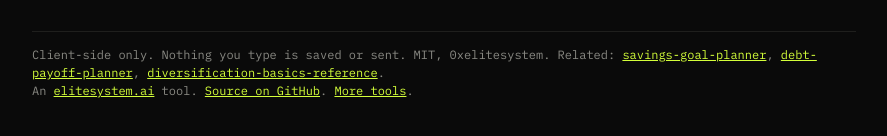
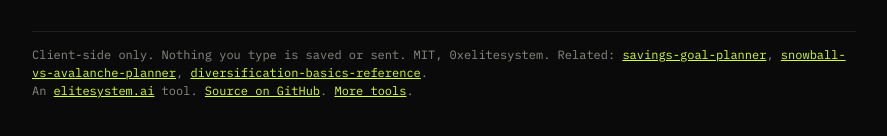
Before and after one commit to 0xelitesystem/net-worth-snapshot, a plain HTML site: page index.html in a window 1280 px wide. Shown: the part 790-926 px from the top of the page, without its empty margins (196-1083 px from the left). Drawn offline with Linux system fonts and the light colour scheme.

Commit message:
Point links at renamed repos
Repos were renamed (old addresses redirect). Links, names and catalog entries now use the new names.

```diff
--- a/index.html
+++ b/index.html
@@ -310,7 +310,7 @@ OTHER DEALINGS IN THE FONT SOFTWARE.
 
 <footer>Client-side only. Nothing you type is saved or sent. MIT, 0xelitesystem.
 Related: <a href="https://github.com/0xelitesystem/savings-goal-planner">savings-goal-planner</a>,
-<a href="https://github.com/0xelitesystem/debt-payoff-planner">debt-payoff-planner</a>,
+<a href="https://github.com/0xelitesystem/snowball-vs-avalanche-planner">snowball-vs-avalanche-planner</a>,
 <a href="https://github.com/0xelitesystem/diversification-basics-reference">diversification-basics-reference</a>. <br>An <a href="https://elitesystem.ai" target="_blank" rel="noopener">elitesystem.ai</a> tool. <a href="https://github.com/0xelitesystem/net-worth-snapshot" target="_blank" rel="noopener">Source on GitHub</a>. <a href="https://0xelitesystem.github.io/" target="_blank" rel="noopener">More tools</a>. </footer>
 </div>
 
```
Also changed, not shown: 1 other file.
